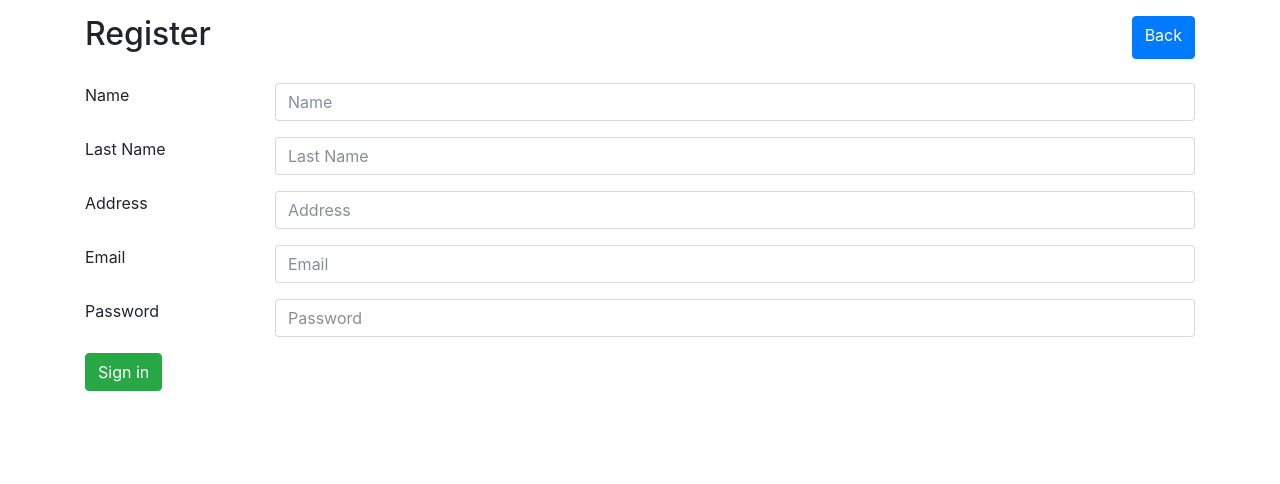
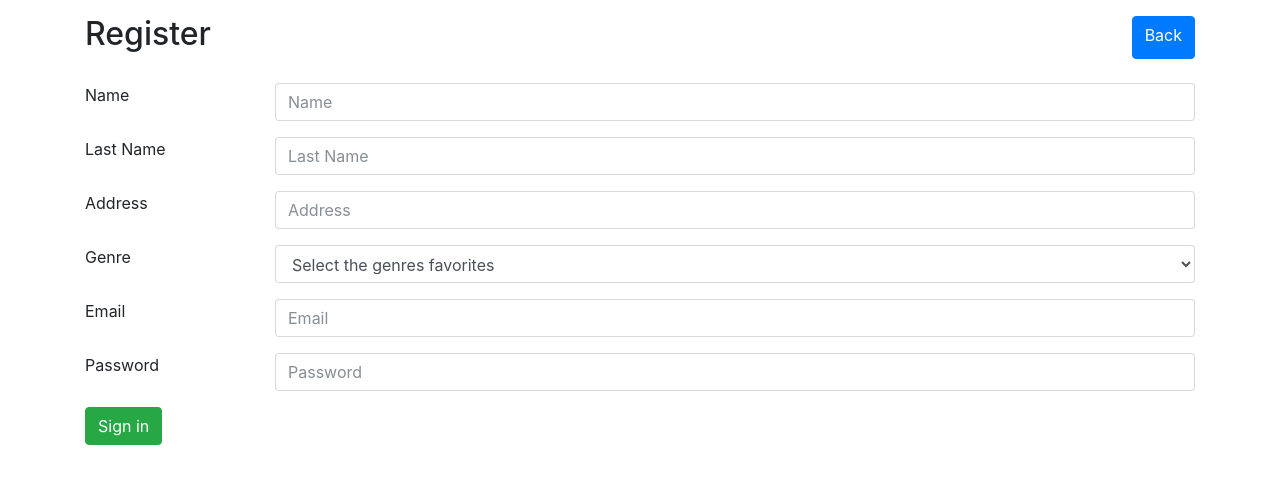
Before and after one commit to KevinArce98/RedSocialMusicos, a CodeIgniter app: page /database/register in a window 1280 px wide. Shown: the top 484 px of the page. Run offline with CodeIgniter, Linux system fonts and the light colour scheme; data that the repository does not hold is empty; some libraries are stand-ins or nearby versions.

Commit message:
cargaComboGeneros

```diff
--- a/application/config/autoload.php
+++ b/application/config/autoload.php
@@ -132,4 +132,4 @@ $autoload['language'] = array();
 |
 |	$autoload['model'] = array('first_model' => 'first');
 */
-$autoload['model'] = array('User');
+$autoload['model'] = array('User', 'MusicalGenre', 'Instrument');
--- a/application/controllers/RegisterController.php
+++ b/application/controllers/RegisterController.php
@@ -5,7 +5,9 @@ class RegisterController extends CI_Controller {
 
 	public function index()
 	{
-		$this->load->view('user/register');
+		$genres = $this->MusicalGenre->All();
+		$data['genres'] = $genres;
+		$this->load->view('user/register', $data);
 	}
 	public function create()
 	{
--- a/application/models/MusicalGenre.php
+++ b/application/models/MusicalGenre.php
@@ -11,10 +11,8 @@ class MusicalGenre extends CI_Model {
 
 
         public function All(){
-
-         $query = $this->db->get('assigned_musicalgenre');
-
-return $query->result_object();
+	        $query = $this->db->get('musicalgenre');
+			return $query->result();
 
         }
 
--- a/application/views/user/register.php
+++ b/application/views/user/register.php
@@ -34,7 +34,17 @@
 					<input type="text" class="form-control" id="address" name="address" placeholder="Address" required="">
 				</div>
 			</div>
-
+			<div class="form-group row">
+				<label for="genre" class="col-sm-2 form-control-label">Genre</label>
+				<div class="col-sm-10">
+					<select class=" form-control">
+						<option selected>Select the genres favorites</option>
+						<?php foreach ($genres as $genre) {?>
+							<option value="<?php echo "$genre->id" ?>"><?php echo "$genre->name" ?></option>
+						<?php } ?>
+					</select>
+				</div>
+			</div>
 			<div class="form-group row">
 				<label for="email" class="col-sm-2 form-control-label">Email</label>
 				<div class="col-sm-10">
```
Also changed, not shown: 4 other files.
